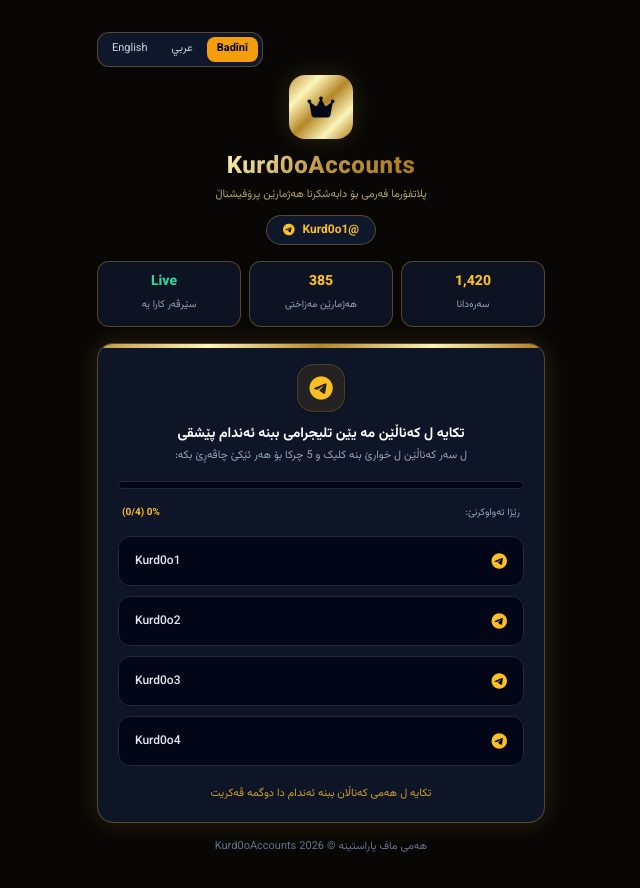
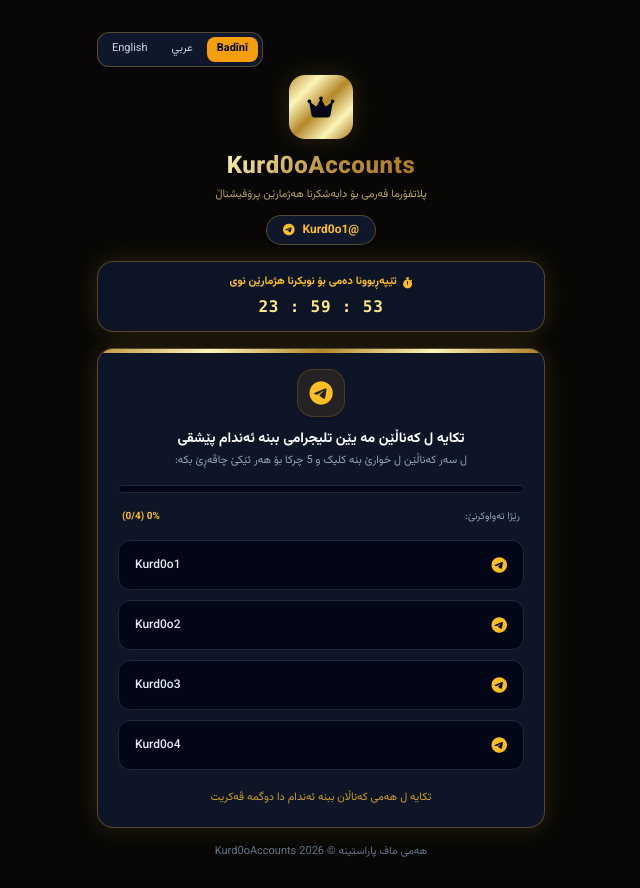
Before and after one commit to yousifmziri/KurdoIds-, a plain HTML site: page index.html in a window 1280 px wide. Both pictures are taken after a click on the button "Badînî". Shown: the whole page, without its empty margins (319-959 px from the left). Drawn offline with nearby package versions, Linux system fonts and the light colour scheme.

Commit message:
Update index.html

```diff
--- a/index.html
+++ b/index.html
@@ -44,20 +44,13 @@
     <!-- المحتوى الأساسي -->
     <main class="w-full max-w-md mx-auto my-4 flex flex-col gap-4">
 
-        <!-- إحصائيات الموقع الحية -->
-        <div class="grid grid-cols-3 gap-2 text-center">
-            <div class="bg-slate-900/80 backdrop-blur border gold-border rounded-xl p-2.5">
-                <span class="block text-amber-400 font-extrabold text-sm" id="stat-visitors">1,420</span>
-                <span id="t-stat1" class="text-[10px] text-slate-400">سەرەدانا</span>
+        <!-- عداد تنازلي لمدة 24 ساعة لتجديد الحسابات -->
+        <div class="bg-slate-900/90 backdrop-blur border gold-border rounded-2xl p-3 text-center gold-glow">
+            <div class="text-[11px] text-amber-400 font-bold mb-1 flex items-center justify-center gap-1.5">
+                <i class="fa-solid fa-stopwatch"></i>
+                <span id="t-timer-title">تێپەڕبوونا دەمی بۆ نویکرنا هژمارێن نوی</span>
             </div>
-            <div class="bg-slate-900/80 backdrop-blur border gold-border rounded-xl p-2.5">
-                <span class="block text-amber-400 font-extrabold text-sm">385</span>
-                <span id="t-stat2" class="text-[10px] text-slate-400">هەژمارێن مەزاختی</span>
-            </div>
-            <div class="bg-slate-900/80 backdrop-blur border gold-border rounded-xl p-2.5">
-                <span class="block text-emerald-400 font-extrabold text-sm flex items-center justify-center gap-1"><span class="w-1.5 h-1.5 bg-emerald-400 rounded-full animate-ping"></span>Live</span>
-                <span id="t-stat3" class="text-[10px] text-slate-400">سێرڤەر کارا یە</span>
-            </div>
+            <div id="countdown" class="text-amber-200 font-mono text-base font-extrabold tracking-wider" dir="ltr">23 : 59 : 59</div>
         </div>
 
         <!-- قسم قنوات التليجرام وخطوات الاشتراك -->
@@ -121,30 +114,19 @@
         <!-- قسم الحسابات النهائية (مخفي في البداية) -->
         <div id="accounts-section" class="hidden flex flex-col gap-4">
 
-            <!-- معلومات الحساب -->
+            <!-- معلومات الحساب (معدلة بكلمات Locked و مقفل) -->
             <div class="bg-slate-900/95 backdrop-blur border gold-border rounded-2xl p-5 gold-glow relative overflow-hidden">
                 <div class="absolute top-0 right-0 left-0 h-1 gold-gradient"></div>
 
-                <div class="flex items-center justify-between mb-4">
-                    <span class="text-xs font-bold px-3 py-1 bg-amber-500/10 text-amber-400 rounded-lg border border-amber-500/20">Account Details</span>
-                    <span id="t-acc-title" class="text-xs font-medium text-slate-400 flex items-center gap-1"><i class="fa-solid fa-key text-amber-400"></i> زانیاریێن هژمارێ</span>
-                </div>
-
-                <!-- زر النسخ الشامل -->
-                <button onclick="copyAllInfo()" class="w-full mb-4 py-2.5 bg-amber-500/20 hover:bg-amber-500/30 border border-amber-500/40 text-amber-300 font-bold text-xs rounded-xl transition flex items-center justify-center gap-2">
-                    <i class="fa-solid fa-copy"></i>
-                    <span id="t-copy-all">کۆپیکرنا هەمی زانیاریان ب ئێک جار (Copy All)</span>
-                </button>
-
                 <div class="mb-3">
-                    <label class="block text-xs text-amber-400 mb-1 font-bold">Locked (Email)</label>
+                    <label class="block text-xs text-amber-400 mb-1 font-bold">Locked</label>
                     <div class="flex items-center justify-between bg-slate-950 border border-slate-800 rounded-xl p-2.5">
                         <span dir="ltr" id="email-1" class="text-slate-200 font-mono text-xs select-all tracking-wider">zakrobert66386@icloud.com</span>
                         <button onclick="copyText('email-1', this)" class="text-[11px] bg-slate-800 hover:bg-slate-700 text-amber-400 px-3 py-1 rounded-lg transition flex items-center gap-1"><span class="copy-txt">کۆپی</span> <i class="fa-regular fa-copy"></i></button>
                     </div>
                 </div>
                 <div>
-                    <label class="block text-xs text-amber-400 mb-1 font-bold">مقفل (Password)</label>
+                    <label class="block text-xs text-amber-400 mb-1 font-bold">مقفل</label>
                     <div class="flex items-center justify-between bg-slate-950 border border-slate-800 rounded-xl p-2.5">
                         <span dir="ltr" id="pass-1" class="text-slate-200 font-mono text-xs select-all tracking-wider">Sangpham525</span>
                         <button onclick="copyText('pass-1', this)" class="text-[11px] bg-slate-800 hover:bg-slate-700 text-amber-400 px-3 py-1 rounded-lg transition flex items-center gap-1"><span class="copy-txt">کۆپی</span> <i class="fa-regular fa-copy"></i></button>
@@ -200,16 +182,12 @@
                 dir: "rtl",
                 lang: "ku",
                 subtitle: "پلاتفۆرما فەرمی بۆ دابەشکرنا هەژمارێن پرۆفیشناڵ",
-                stat1: "سەرەدانا",
-                stat2: "هەژمارێن مەزاختی",
-                stat3: "سێرڤەر کارا یە",
+                timerTitle: "تێپەڕبوونا دەمی بۆ نویکرنا هژمارێن نوی",
                 chTitle: "تکایە ل کەناڵێن مە یێن تليجرامی ببنە ئەندام پێشقی",
                 chDesc: "ل سەر کەناڵێن ل خوارێ بنە کلیک و 5 چرکا بۆ هەر ئێکێ چاڤەڕێ بکە:",
                 progLabel: "رێژا تەواوکرنێ:",
                 unlockBtn: "بەلگە تەواو بوون، ڤەکرا هژمارێ دیتن!",
                 hintText: "تکایە ل هەمی کەناڵان ببنە ئەندام دا دوگمە ڤەکریت",
-                accTitle: "زانیاریێن هژمارێ",
-                copyAll: "کۆپیکرنا هەمی زانیاریان ب ئێک جار (Copy All)",
                 recentTitle: "دوا هژمارێن هاتینە زێدەکرن",
                 statusOnline: "بەردەستە (Online)",
                 faqTitle: "ڕێنمایی و هاریکاری (FAQ)",
@@ -222,16 +200,12 @@
                 dir: "rtl",
                 lang: "ar",
                 subtitle: "المنصة الرسمية لتوزيع الحسابات الاحترافية",
-                stat1: "الزيارات",
-                stat2: "الحسابات الموزعة",
-                stat3: "السيرفر نشط",
+                timerTitle: "الوقت الباقي لتحديث الحسابات الجديدة",
                 chTitle: "يرجى الانضمام إلى قنواتنا على التليجرام أولاً",
                 chDesc: "اضغط على القنوات أدناه وانتظر 5 ثوانٍ لكل قناة:",
                 progLabel: "نسبة الإنجاز:",
                 unlockBtn: "تم الانضمام، عرض الحساب الآن!",
                 hintText: "يرجى الانضمام إلى جميع القنوات ليظهر زر العرض",
-                accTitle: "بيانات الحساب",
-                copyAll: "نسخ جميع البيانات بضغطة واحدة (Copy All)",
                 recentTitle: "أحدث الحسابات المضافة",
                 statusOnline: "متاح (Online)",
                 faqTitle: "الأسئلة الشائعة والتعليمات (FAQ)",
@@ -244,16 +218,12 @@
                 dir: "ltr",
                 lang: "en",
                 subtitle: "Official platform for professional accounts distribution",
-                stat1: "Visitors",
-                stat2: "Distributed",
-                stat3: "Server Online",
+                timerTitle: "Time remaining for new accounts update",
                 chTitle: "Please join our Telegram channels first",
                 chDesc: "Click on the channels below and wait 5s for each:",
                 progLabel: "Progress:",
                 unlockBtn: "Joined Successfully, View Account!",
                 hintText: "Please join all channels to unlock the button",
-                accTitle: "Account Details",
-                copyAll: "Copy All Info at Once",
                 recentTitle: "Recent Added Accounts",
                 statusOnline: "Available (Online)",
                 faqTitle: "Help & FAQ",
@@ -273,7 +243,6 @@
             document.getElementById('html-root').setAttribute('dir', t.dir);
             document.getElementById('html-root').setAttribute('lang', t.lang);
 
-            // تحديث الأزرار
             ['ku', 'ar', 'en'].forEach(l => {
                 const btn = document.getElementById('btn-' + l);
                 if (l === lang) {
@@ -283,24 +252,32 @@
                 }
             });
 
-            // تحديث النصوص
             document.getElementById('t-subtitle').innerText = t.subtitle;
-            document.getElementById('t-stat1').innerText = t.stat1;
-            document.getElementById('t-stat2').innerText = t.stat2;
-            document.getElementById('t-stat3').innerText = t.stat3;
+            document.getElementById('t-timer-title').innerText = t.timerTitle;
             document.getElementById('t-ch-title').innerText = t.chTitle;
             document.getElementById('t-ch-desc').innerText = t.chDesc;
             document.getElementById('t-prog-label').innerText = t.progLabel;
             document.getElementById('t-unlock-btn').innerText = t.unlockBtn;
             document.getElementById('hint-text').innerText = t.hintText;
-            document.getElementById('t-acc-title').innerText = t.accTitle;
-            document.getElementById('t-copy-all').innerText = t.copyAll;
             document.getElementById('t-recent-title').innerText = t.recentTitle;
             document.querySelectorAll('.status-online').forEach(el => el.innerText = t.statusOnline);
             document.getElementById('t-faq-title').innerText = t.faqTitle;
             document.getElementById('t-faq-desc').innerText = t.faqDesc;
             document.getElementById('t-buy-title').innerText = t.buyTitle;
         }
+
+        // عداد تنازلي لمدة 24 ساعة
+        let totalSeconds = 24 * 60 * 60;
+        setInterval(() => {
+            if (totalSeconds > 0) totalSeconds--;
+            let hours = Math.floor(totalSeconds / 3600);
+            let minutes = Math.floor((totalSeconds % 3600) / 60);
+            let seconds = totalSeconds % 60;
+            document.getElementById('countdown').innerText =
+                String(hours).padStart(2, '0') + ' : ' +
+                String(minutes).padStart(2, '0') + ' : ' +
+                String(seconds).padStart(2, '0');
+        }, 1000);
 
         let channelState = { 1: 'pending', 2: 'pending', 3: 'pending', 4: 'pending' };
 
@@ -363,21 +340,6 @@
                 setTimeout(() => { spanTxt.innerText = t.copyBtn; }, 1500);
             });
         }
-
-        function copyAllInfo() {
-            const email = document.getElementById('email-1').innerText;
-            const password = document.getElementById('pass-1').innerText;
-            const fullText = `Email (Locked): ${email}\nPassword (مقفل): ${password}\n\nKurd0oAccounts Channel: @yousifmziri`;
-
-            navigator.clipboard.writeText(fullText).then(() => {
-                const btnSpan = document.getElementById('t-copy-all');
-                const oldText = btnSpan.innerText;
-                btnSpan.innerText = currentLang === 'ku' ? 'هەمی زانیاری هاتنە کۆپیکرن!' : (currentLang === 'ar' ? 'تم نسخ جميع البيانات!' : 'All Info Copied!');
-                setTimeout(() => {
-                    btnSpan.innerText = oldText;
-                }, 2000);
-            });
-        }
     </script>
 </body>
 </html>
```
